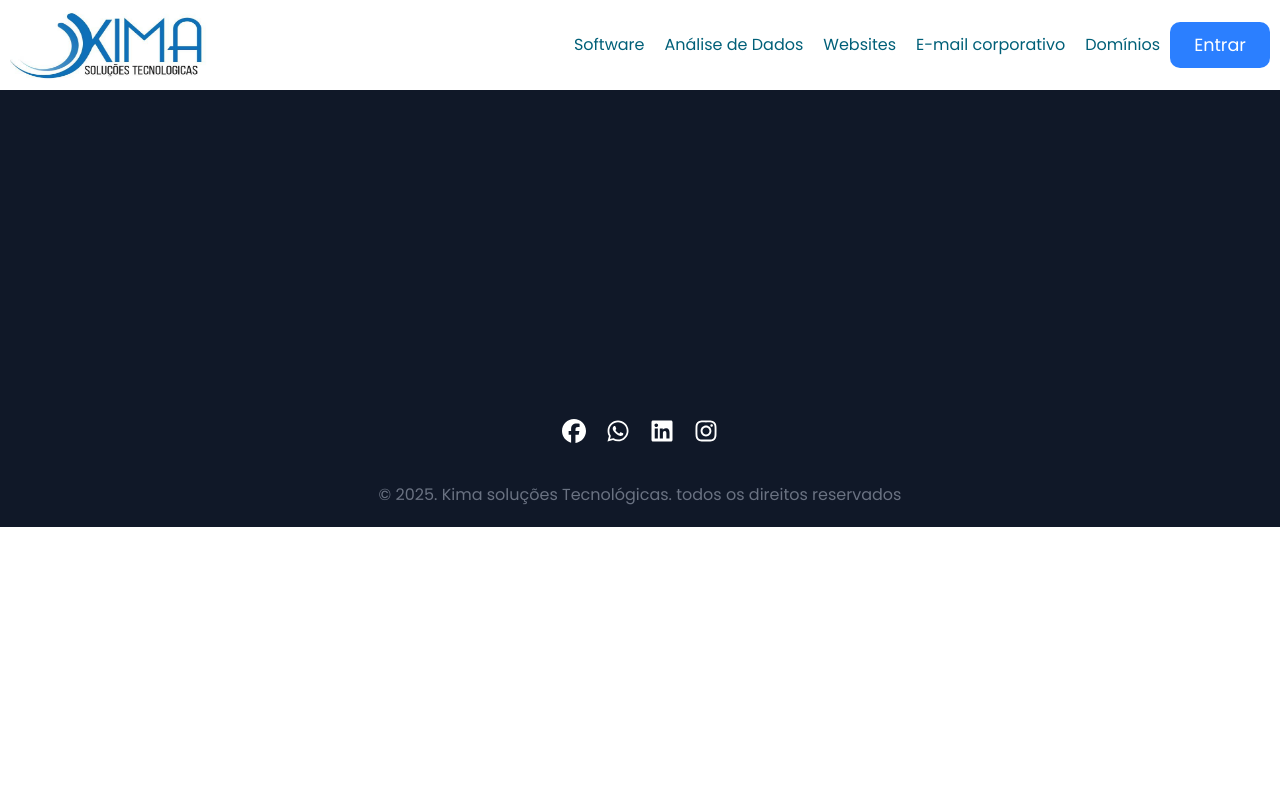
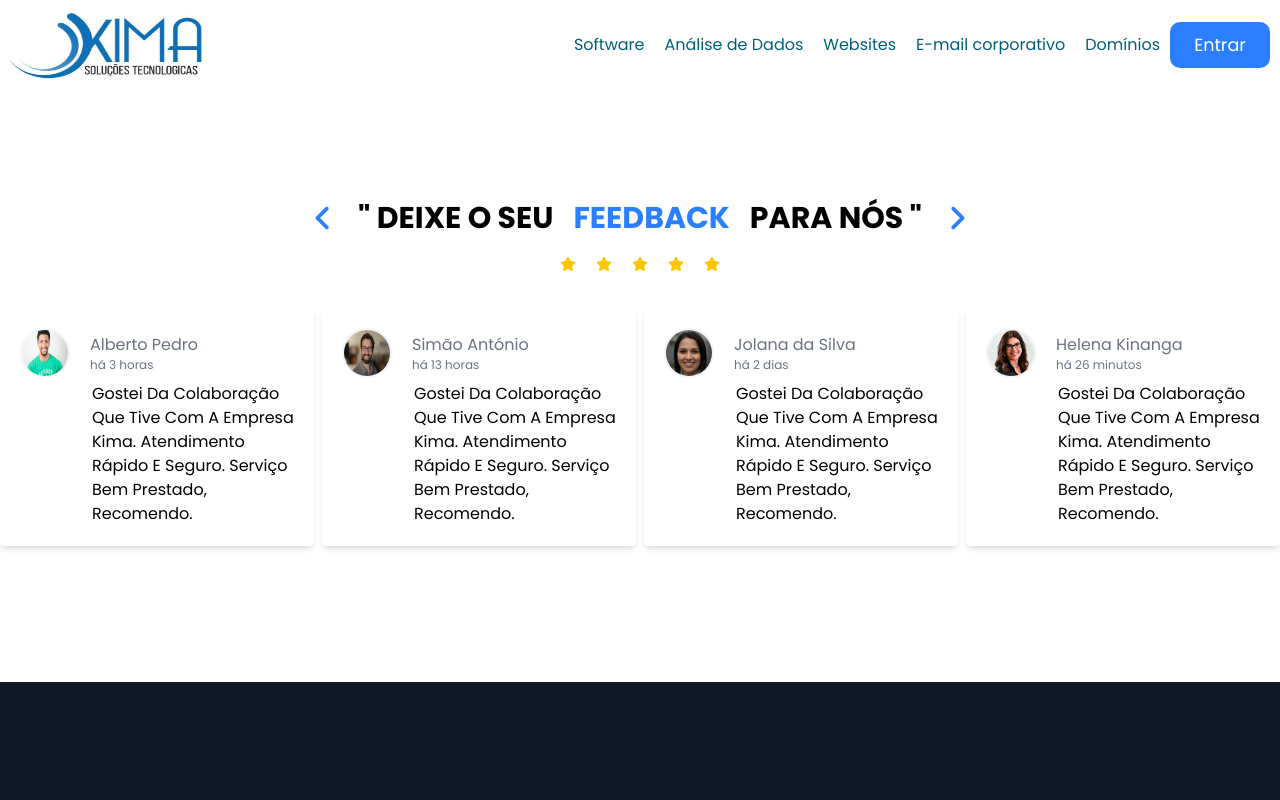
Before and after one commit to albertopedro998/learn-react, a React (Vite) app: page /Software in a window 1280 px wide. Shown: the top 800 px of the page. Built offline with nearby package versions, Linux system fonts and the light colour scheme.

Commit message:
Adicionando a área de feedback na página

```diff
--- /dev/null
+++ b/src/components/Feedback/index.jsx
@@ -0,0 +1,84 @@
+import { FaAngleLeft, FaAngleRight, FaStar } from "react-icons/fa6";
+import Titulo from "../Titulo";
+import user1 from "../../assets/images/people/pexels-justin-shaifer-1222271.jpg";
+import user2 from "../../assets/images/people/portrait-3233851_1280.jpg";
+import user3 from "../../assets/images/people/image.jpg";
+import user4 from "../../assets/images/people/92648aa6398abf8a6386281833296b45.png";
+import Card from "../../pages/Dominio/Card";
+
+const comentarios = [
+  {
+    id: crypto.randomUUID(),
+    autor: "Alberto Pedro",
+    foto: user1,
+    tempo: "há 3 horas",
+    texto: `Gostei da colaboração que tive com a empresa Kima.
+            Atendimento rápido e seguro. Serviço bem prestado, recomendo.`,
+  },
+  {
+    id: crypto.randomUUID(),
+    autor: "Simão António",
+    foto: user2,
+    tempo: "há 13 horas",
+    texto: `Gostei da colaboração que tive com a empresa Kima.
+            Atendimento rápido e seguro. Serviço bem prestado, recomendo.`,
+  },
+  {
+    id: crypto.randomUUID(),
+    autor: "Jolana da Silva",
+    foto: user3,
+    tempo: "há 2 dias",
+    texto: `Gostei da colaboração que tive com a empresa Kima.
+            Atendimento rápido e seguro. Serviço bem prestado, recomendo.`,
+  },
+  {
+    id: crypto.randomUUID(),
+    autor: "Helena Kinanga",
+    foto: user4,
+    tempo: "há 26 minutos",
+    texto: `Gostei da colaboração que tive com a empresa Kima.
+            Atendimento rápido e seguro. Serviço bem prestado, recomendo.`,
+  },
+];
+export default function Feedback() {
+  return (
+    <div className="container md:mx-auto my-30 ">
+      <Titulo
+        as="h3"
+        className={`text-center uppercase font-bold flex justify-center gap-5 items-center text-black`}
+      >
+        <FaAngleLeft className="text-blue-500"/> {'"'} Deixe o seu
+        <span className="text-blue-500 ">Feedback</span>para nós {'"'}{" "}
+        <FaAngleRight className="text-blue-500" />
+      </Titulo>
+      <div className="flex gap-5 justify-center text-yellow-400 my-5">
+        <FaStar />
+        <FaStar />
+        <FaStar />
+        <FaStar />
+        <FaStar />
+      </div>
+      <div className="flex gap-2 flex-wrap justify-center lg:flex-nowrap">
+        {comentarios.map((comentario) => (
+          <Card
+            key={comentario.id}
+            className={`p-5 flex flex-col gap-1 max-w-1/1 my-4 md:max-w-1/3 lg:max-w-1/4 `}
+          >
+            <figure className="flex items-center gap-5 text-gray-500 ">
+              <img
+                src={comentario.foto}
+                alt="imagem"
+                className="w-[50px] h-[50px] rounded-full border-2 border-double border-gray-100"
+              />
+              <figcaption>
+                <p>{comentario.autor}</p>
+                <p className="text-xs ">{comentario.tempo}</p>
+              </figcaption>
+            </figure>
+            <p className="ml-18 capitalize">{comentario.texto}</p>
+          </Card>
+        ))}
+      </div>
+    </div>
+  );
+}
--- a/src/components/Navbar/Navbar.jsx
+++ b/src/components/Navbar/Navbar.jsx
@@ -33,7 +33,7 @@
       url: "domain",
     },
   ];
-  const app = useNavigate()
+  const app = useNavigate();
   return (
     <>
       <header>
@@ -53,7 +53,7 @@
         </Link>
         <ul className={menu}>
           <button
-            style={{zIndex: `3`}}
+            style={{ zIndex: `3` }}
             className="text-2xl text-center text-red-700 absolute right-0 top-0 p-2 hover:p-3 lg:hidden"
             onClick={() =>
               setMenu((prevValue) => prevValue.replaceAll("show", "") + "hide")
@@ -63,8 +63,17 @@
           </button>
           {links.map((link) => (
             <li key={link.id}>
-              <Link to={link.url}
-                className={`text-cyan-800 hover:border-b hover:border-cyan-800 duration-100`}>{link.nome}</Link>
+              <Link
+                to={link.url}
+                className={`text-cyan-800 hover:border-b hover:border-cyan-800 duration-100`}
+                onClick={() =>
+                  setMenu(
+                    (prevValue) => prevValue.replaceAll("show", "") + "hide"
+                  )
+                }
+              >
+                {link.nome}
+              </Link>
             </li>
           ))}
           <li>
--- a/src/pages/Dominio/index.jsx
+++ b/src/pages/Dominio/index.jsx
@@ -46,7 +46,7 @@
       <div className="container mx-auto  md:my-[5em]" data-aos="fade-up">
         <Text
           as="h2"
-          className={`text-xl md:text-2xl font-bold text-center p-5 mb-20 md:mb-10`}
+          className={`text-xl md:text-2xl font-bold text-center p-5 mb-10 `}
         >
           Escolha o <span className="text-blue-600 text-3xl">domínio</span> que
           pretendes e adquira na hora.
@@ -55,7 +55,7 @@
           {dominiosLista.map((item) => (
             <Card
               key={"-" + item.id}
-              className="card-dominio hover:shadow-2xl md:w-100 flex flex-col p-5 bg-white text-black justify-center items-center gap-5 rounded-md m-3 md:h-50 relative bg-linear-to-r from-blue-400 to-blue-900"
+              className="card-dominio w-100 hover:shadow-2xl flex flex-col p-5 bg-white text-black justify-center items-center gap-5 rounded-md m-3 md:h-50 relative bg-linear-to-r from-blue-400 to-blue-900"
               data-aos="slide-up"
             >
               <p className="text-2xl font-bold md:text-4xl text-white ">
--- a/src/pages/Layout/index.jsx
+++ b/src/pages/Layout/index.jsx
@@ -2,6 +2,7 @@
 import Container from "../../components/Container"
 import Footer from "../../components/Footer"
 import Navbar from "../../components/Navbar/Navbar"
+import Feedback from "../../components/Feedback"
 
 function Layout(){
 
@@ -11,6 +12,7 @@
             <Container>
                 <Outlet />
             </Container>
+            <Feedback />
             <Footer />
         </>
     )
--- a/src/pages/Website/index.jsx
+++ b/src/pages/Website/index.jsx
@@ -2,10 +2,12 @@
 import Titulo from "../../components/Titulo";
 import Button from "../../components/Button/Button";
 import Text from "../../components/Text";
-import fundo from "../../assets/images/people/fd.jpg";
-import { FaClosedCaptioning } from "react-icons/fa6";
+import { useState } from "react";
 
 export default function Website() {
+  const [destaqueCss, setDestaqueCss] = useState(
+    ` h-full w-full bg-[rgba(0,0,0,.5)] fixed text-white z-2 top-0 md:container font-extrabold text-center flex flex-col justify-center bottom-0 md:static md:bg-[white] md:text-gray-700 md:z-0 `
+  );
   const anunciosSites = [
     {
       id: Math.random(),
@@ -20,23 +22,29 @@
       text: "Integração com redes sociais",
     },
   ];
+
+  function fecharDestaque(ev) {
+    ev.target.className += " hidden";
+    setDestaqueCss((value) =>
+      value.replaceAll(" bg-[rgba(0,0,0,.5)] fixed text-white z-2 ", "")
+    );
+  }
   return (
     <div className="">
       <Card
         className={` min-h-[70vh] text-center flex flex-col justify-center items-center gap-7`}
       >
-        <Titulo
-          as="h2"
-          data-aos="slide-up"
-          className={` h-full w-full bg-[rgba(0,0,0,.5)] fixed top-0 text-white md:container font-extrabold text-center flex flex-col justify-center bottom-0 md:static md:bg-[white] md:text-gray-700 z-2 md:z-0 `}
-        >
+        <Titulo as="h2" data-aos="slide-up" className={destaqueCss}>
           Transforme sua ideia em um site profissional!
           <Button
             className={`bg-blue-500 m-5 p-3 max-w-100 mx-auto cursor-pointer rounded-md text-sm text-white `}
           >
             Solicitar Agora
           </Button>
-          <Button className="bg-transparent absolute top-0 right-3 md:hidden text-red-500 cursor-pointer " onClick={""}>
+          <Button
+            className="bg-transparent absolute top-0 right-3 md:hidden text-red-500 cursor-pointer "
+            onClick={fecharDestaque}
+          >
             x
           </Button>
         </Titulo>
@@ -44,7 +52,10 @@
           Criamos websites modernos, rápidos e responsivos para destacar o seu
           negócio no mundo digital.
         </Text>
-        <div className="flex gap-5 justify-center flex-wrap " data-aos="slide-up">
+        <div
+          className="flex gap-5 justify-center flex-wrap "
+          data-aos="slide-up"
+        >
           {anunciosSites.map((item) => (
             <Card
               key={item.id}
```
